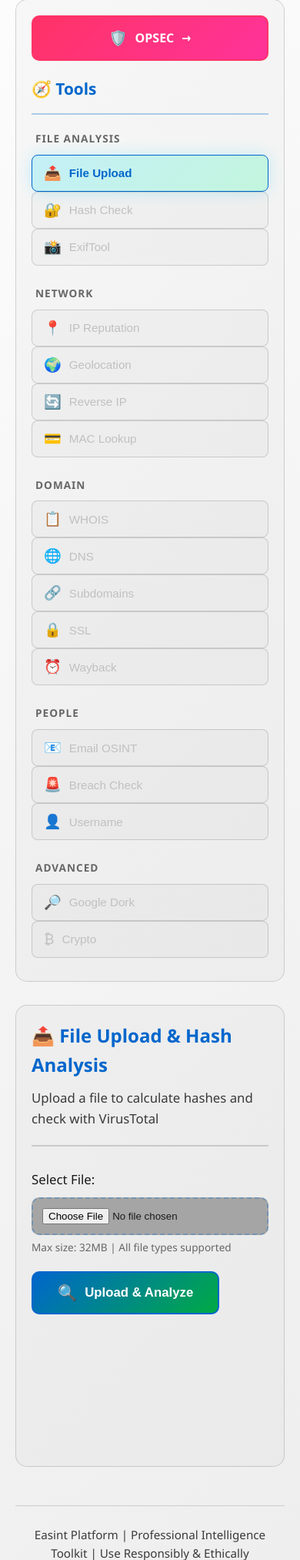
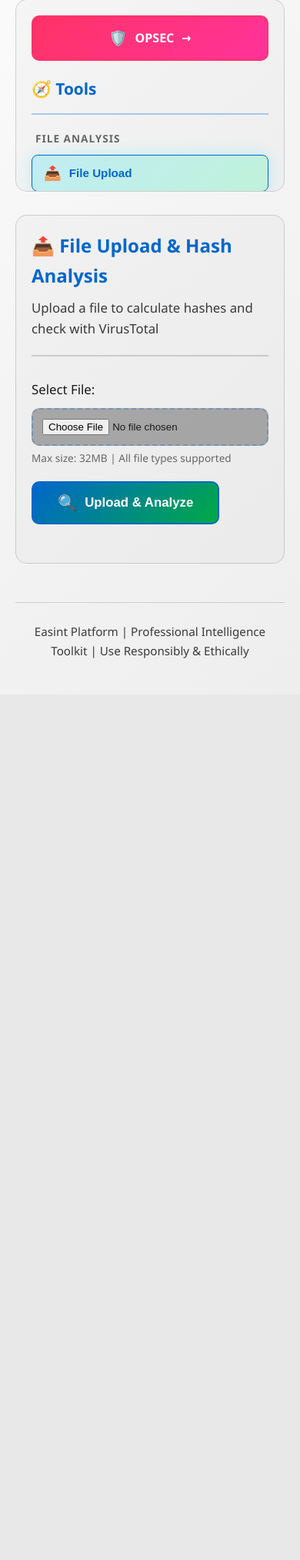
Before and after one commit to Bes920/Easint, a Flask app: page / in a window 390 px wide. Shown: the part 411-2437 px from the top of the page at 77% size. After the commit the page ends 1266 px from the top, so only its background shows below. Run offline with Flask 3, Linux system fonts and the light colour scheme.

Commit message:
added some scroll on the tools bar and response bar

```diff
--- a/static/css/style.css
+++ b/static/css/style.css
@@ -236,10 +236,11 @@ header h1 {
 
 /* Main Layout: Sidebar + Content */
 .main-layout {
-    display: grid;
-    grid-template-columns: 280px 1fr;
+    display: flex;
     gap: 30px;
     margin-bottom: 40px;
+    height: calc(100vh - 400px);
+    min-height: 700px;
 }
 
 /* Sidebar Navigation */
@@ -248,10 +249,12 @@ header h1 {
     border-radius: 15px;
     padding: 20px;
     border: 1px solid var(--border-color);
-    height: fit-content;
-    position: sticky;
-    top: 20px;
+    width: 280px;
+    flex-shrink: 0;
+    overflow-y: auto;
+    overflow-x: hidden;
     transition: all 0.3s ease;
+    height: 100%;
 }
 
 .sidebar h3 {
@@ -324,8 +327,11 @@ header h1 {
     border-radius: 15px;
     padding: 30px;
     border: 1px solid var(--border-color);
-    min-height: 600px;
+    flex: 1;
+    overflow-y: auto;
+    overflow-x: hidden;
     transition: all 0.3s ease;
+    height: 100%;
 }
 
 /* Tool Panels */
@@ -715,10 +721,15 @@ footer {
 /* Responsive Design */
 @media (max-width: 1024px) {
     .main-layout {
-        grid-template-columns: 1fr;
+        flex-direction: column;
+        height: auto;
+        min-height: auto;
     }
 
     .sidebar {
+        width: 100%;
+        height: auto;
+        max-height: 300px;
         position: relative;
         top: 0;
     }
@@ -739,6 +750,12 @@ footer {
 
     .content-area {
         padding: 20px;
+        height: auto;
+        max-height: none;
+    }
+
+    .sidebar {
+        max-height: 250px;
     }
 
     .platform-grid {
```
